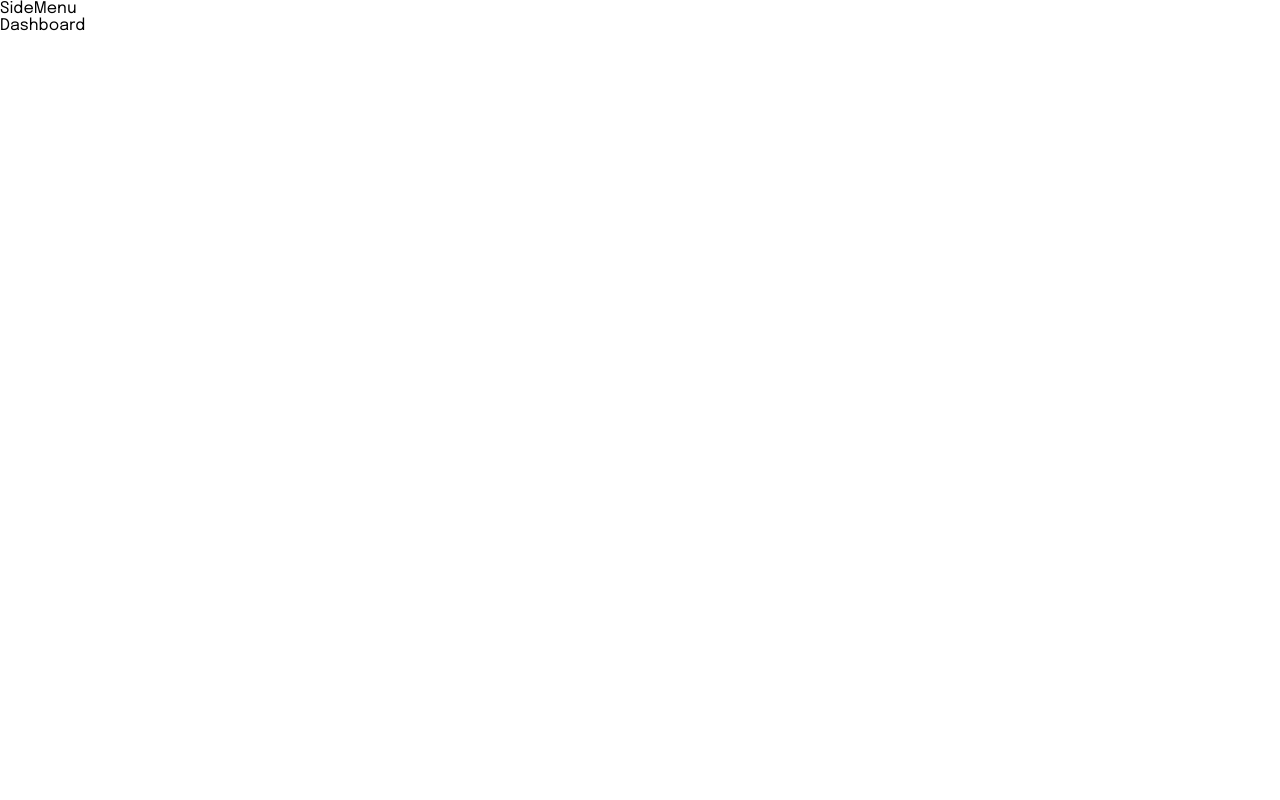
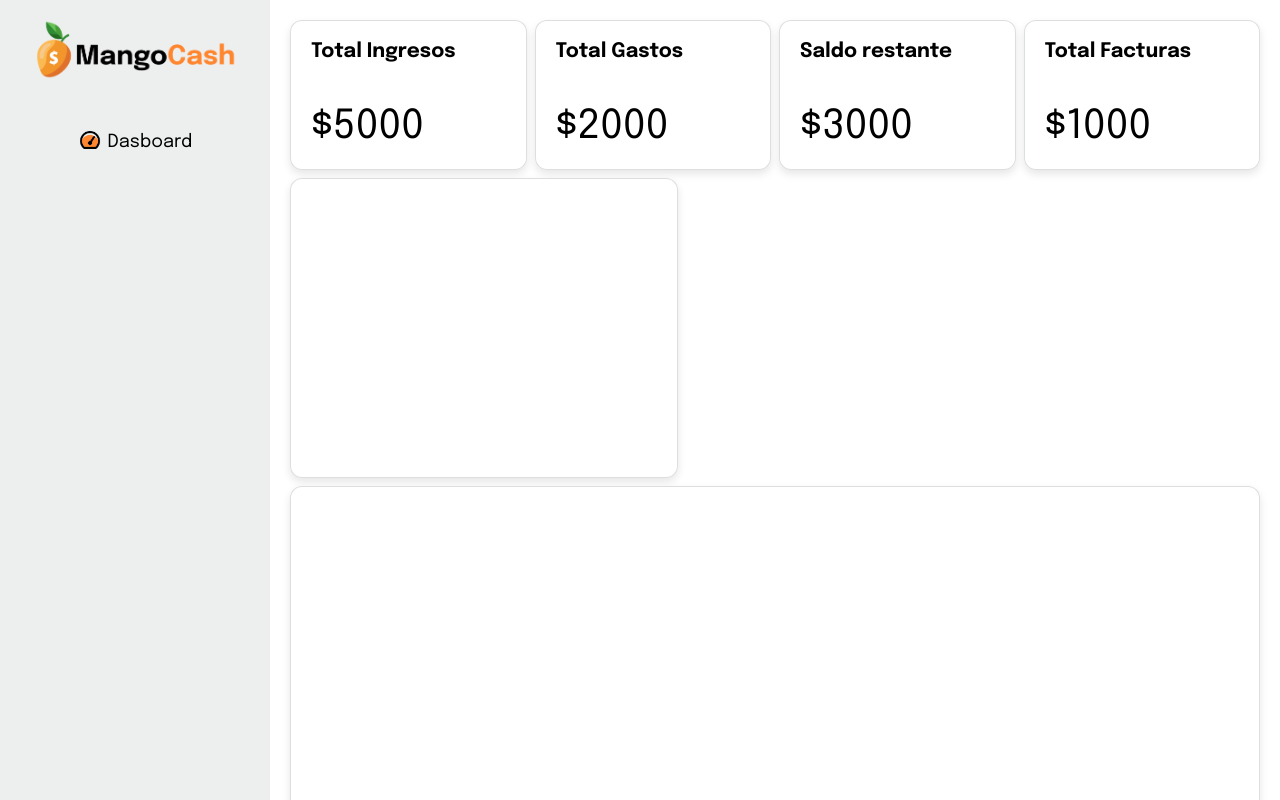
Before and after one commit to Gabiimollo/MangoCash__Frontend, a React (Vite) app: page /app/dashboard in a window 1280 px wide. Built offline with nearby package versions, Linux system fonts and the light colour scheme.

Commit message:
Dashboard pre instalar ApexCharts

```diff
--- a/src/Components/App/SideMenu/SideMenu.css
+++ b/src/Components/App/SideMenu/SideMenu.css
@@ -0,0 +1,58 @@
+.sidebar-container {
+    width: 270px;
+    height: 100vh;
+
+    background-color: #aaadad36 ;
+}
+.sidebar-container {
+    overflow-y: auto;
+}
+
+
+.sidebar-brand{
+    width: 100%;
+    height: 100px;
+    padding: 30px;
+
+    display: flex;
+    flex-direction: column;
+    align-items: center;
+    justify-content: center;
+    gap: 10px;
+}
+
+.sidebar-img {
+    width: 100%;
+}
+
+.sidebar-link-container {
+    padding: 20px 0px;
+    display: flex;
+    flex-direction: column;
+    align-items: center;
+    justify-content: space-between;
+    gap: 15px;
+}
+
+.sidebar-item {
+    width: 90%;
+    height: 40px;
+    font-size: 18px;
+    display: flex;
+    flex-direction: row;
+    align-items: center;
+    justify-content: center;
+    gap: 6px;
+
+    border-radius: 8px;
+
+}
+
+.sidebar-item:hover {
+    background-color: #448e3650 ;
+}
+
+.sidebar-item-text {
+    margin-top: 4px;
+    color: #000000 ;
+}
--- a/src/Components/App/SideMenu/SideMenu.jsx
+++ b/src/Components/App/SideMenu/SideMenu.jsx
@@ -1,10 +1,27 @@
-import React from 'react'
-import './SideMenu.css'
+import React, { useState } from 'react';
+import { Link } from 'react-router-dom'
+import './Sidemenu.css'; // Importamos el archivo CSS
 
-const SideMenu = () => {
+import LogoConNombre from '../../../../public/assets/Landing/logo-nombre.png'
+import DasboardIconMenu from '../../../../public/assets/App/SideMenu/dashboardIconMenu.png'
+
+const Sidemenu = () => {
+
   return (
-    <div>SideMenu</div>
-  )
-}
+    <>
+        <div className="sidebar-container">
+            <div className='sidebar-brand'>
+                <img className="sidebar-img" src={LogoConNombre} alt="" />
+            </div>
+            <div className='sidebar-link-container'>
+                <Link to={"/app/dashboard"} className='sidebar-item'>
+                    <img width="24px" src={DasboardIconMenu} alt="" />
+                    <li className='sidebar-item-text'>Dasboard</li>
+                </Link>
+            </div>
+        </div>
+    </>
+  );
+};
 
-export default SideMenu
+export default Sidemenu;
--- /dev/null
+++ b/src/Layout/AppLayout.css
@@ -0,0 +1,20 @@
+/* Estilo general del layout */
+
+.layout {
+    display: flex;
+    height: 100vh; /* Ocupa toda la altura de la ventana */
+}
+
+/* Sidebar (aside) */
+.sidebar-container {
+    width: 270px;
+    height: 100vh; /* Asegura que ocupe todo el alto */
+}
+
+/* Main */
+.main-content {
+    flex: 1; /* Ocupa el resto del espacio */
+    height: 100vh;
+    padding: 20px; /* Espaciado interno */
+    overflow-y: auto; /* Permite desplazamiento si el contenido es muy alto */
+}
--- a/src/Layout/AppLayout.jsx
+++ b/src/Layout/AppLayout.jsx
@@ -1,19 +1,19 @@
-import React from 'react'
-import { Link, Outlet } from 'react-router-dom';
+import React from 'react';
+import { Outlet } from 'react-router-dom';
 import SideMenu from '../Components/App/SideMenu/SideMenu';
-
+import './AppLayout.css'; // Importamos el archivo CSS
 
 const AppLayout = () => {
   return (
-    <>
-        <aside>
-            <SideMenu />
-        </aside>
-        <main>
-            <Outlet />
-        </main>
-    </>
-  )
-}
+    <div className="layout">
+      <aside>
+        <SideMenu />
+      </aside>
+      <main className="main-content">
+        <Outlet />
+      </main>
+    </div>
+  );
+};
 
-export default AppLayout
+export default AppLayout;
--- /dev/null
+++ b/src/pages/App/Dashboard/Dashboard.css
@@ -0,0 +1,54 @@
+.contenedor-principal {
+    display: flex;
+    flex-direction: column;
+    justify-content: center;
+    gap: 8px;
+}
+
+.row-dashboard {
+    display: flex;
+    justify-content: space-between;
+    gap: 8px;
+}
+
+.card-dashboard {
+    width: 25%;
+    min-width: fit-content;
+    height: 150px; /* Para adaptarse al contenido dinámico */
+    min-height: 150px; /* Establece una altura mínima */
+    padding: 20px; /* Añade espacio interno */
+
+    background-color: #ffffffb3; /* Fondo translúcido */
+    backdrop-filter: blur(10px); /* Efecto de desenfoque en el fondo */
+    border: 1px solid #aaadad66; /* Borde sutil */
+    border-radius: 12px; /* Bordes redondeados */
+    box-shadow: 0 4px 8px #0000001a; /* Sombra para profundidad */
+    transition: transform 0.3s ease, box-shadow 0.3s ease; /* Animaciones */
+}
+
+/* Efecto hover */
+.card-dashboard:hover {
+    transform: translateY(-5px); /* Sutil elevación al pasar el mouse */
+    box-shadow: 0 8px 16px #00000033; /* Sombra más fuerte */
+}
+
+.card-dashboard p {
+    padding: 45px 0px 0px 0px;
+    font-size: 250%
+}
+
+.card-dashboard h3 {
+    height: 20px;
+    font-size: 20px;
+}
+
+.--gastoCategoria {
+    width: 40%;
+    min-width: fit-content;
+    min-height: 300px;
+}
+
+.--balanceMensual{
+    width: 100%;
+    min-height: 400px;
+}
--- a/src/pages/App/Dashboard/Dashboard.jsx
+++ b/src/pages/App/Dashboard/Dashboard.jsx
@@ -1,8 +1,26 @@
 import React from 'react'
+import './Dashboard.css'
+
+import InfoCards from './cards/InfoCards'
+import GastosPorCategoria from './cards/GastosPorCategoria'
+import BalanceMensual from './cards/BalanceMensual'
 
 const Dashboard = () => {
   return (
-    <div>Dashboard</div>
+    <div className='contenedor-principal'>
+      <div className="row-dashboard">
+        <InfoCards titulo={"Total Ingresos"} valor={"$5000"}/>
+        <InfoCards titulo={"Total Gastos"} valor={"$2000"}/>
+        <InfoCards titulo={"Saldo restante"} valor={"$3000"}/>
+        <InfoCards titulo={"Total Facturas"} valor={"$1000"}/>
+      </div>
+      <div className="row-dashboard">
+        <GastosPorCategoria />
+      </div>
+      <div className="row-dashboard">
+        <BalanceMensual />
+      </div>
+    </div>
   )
 }
 
--- /dev/null
+++ b/src/pages/App/Dashboard/cards/BalanceMensual.jsx
@@ -0,0 +1,11 @@
+import React from 'react'
+
+const BalanceMensual = () => {
+  return (
+    <div className="card-dashboard --balanceMensual">
+
+    </div>
+  )
+}
+
+export default BalanceMensual
--- /dev/null
+++ b/src/pages/App/Dashboard/cards/GastosPorCategoria.jsx
@@ -0,0 +1,11 @@
+import React from 'react'
+
+const GastosPorCategoria = () => {
+  return (
+    <div className="card-dashboard --gastoCategoria">
+
+    </div>
+  )
+}
+
+export default GastosPorCategoria
--- /dev/null
+++ b/src/pages/App/Dashboard/cards/InfoCards.jsx
@@ -0,0 +1,12 @@
+import React from 'react'
+
+const InfoCards = ({titulo, valor}) => {
+  return (
+    <div className="card-dashboard">
+        <h3>{titulo}</h3>
+        <p>{valor}</p>
+    </div>
+  )
+}
+
+export default InfoCards
```
Also changed, not shown: public/assets/App/SideMenu/dashboardIconMenu.png (added).
